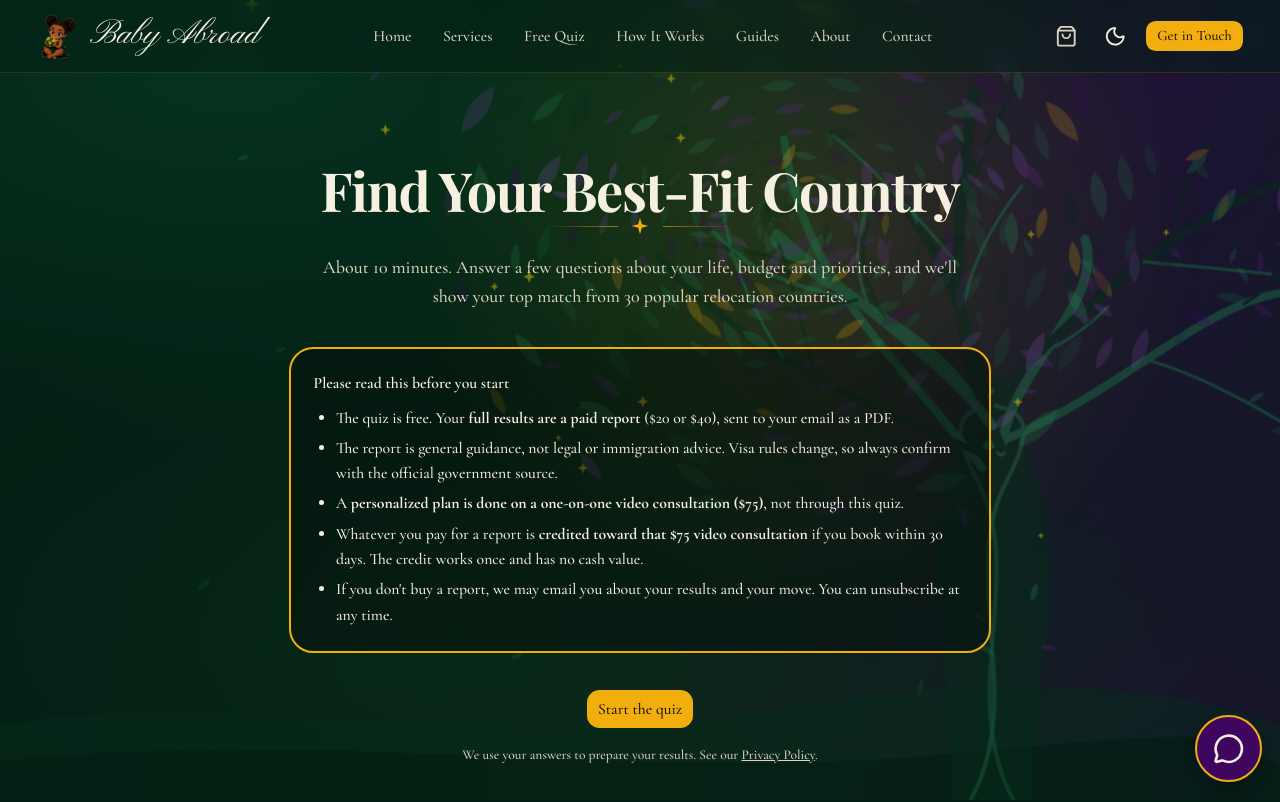
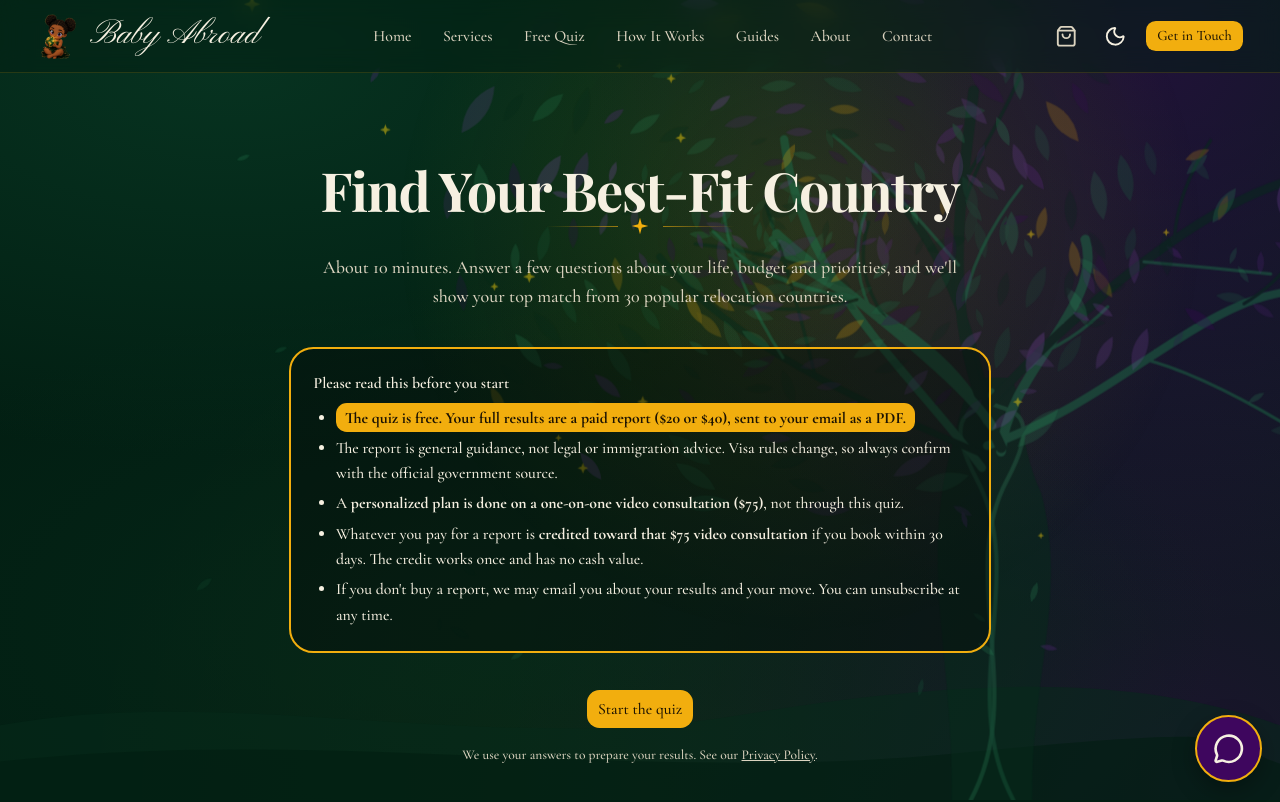
Before and after one commit to Lijahsworld04/Baby_Abroad, a React (Vite) app: page /quiz in a window 1280 px wide. Shown: the top 802 px of the page. Built offline with nearby package versions, Linux system fonts and the light colour scheme; a web font is replaced by a local one.

Commit message:
Highlight report pricing on quiz intro

```diff
--- a/src/pages/Quiz.tsx
+++ b/src/pages/Quiz.tsx
@@ -164,7 +164,7 @@ export default function Quiz() {
     <div className="rounded-2xl border-2 border-primary bg-card p-5 text-sm leading-relaxed">
       <p className="font-semibold">Please read this before you start</p>
       <ul className="mt-2 list-disc space-y-1 pl-5">
-        <li>The quiz is free. Your <strong>full results are a paid report</strong> ($20 or $40), sent to your email as a PDF.</li>
+        <li><span className="rounded-md bg-gold px-2 py-1 font-bold text-[#1B1203] [box-decoration-break:clone]">The quiz is free. Your full results are a paid report ($20 or $40), sent to your email as a PDF.</span></li>
         <li>The report is general guidance, not legal or immigration advice. Visa rules change, so always confirm with the official government source.</li>
         <li>A <strong>personalized plan is done on a one-on-one video consultation ($75)</strong>, not through this quiz.</li>
         <li>Whatever you pay for a report is <strong>credited toward that $75 video consultation</strong> if you book within 30 days. The credit works once and has no cash value.</li>
```
